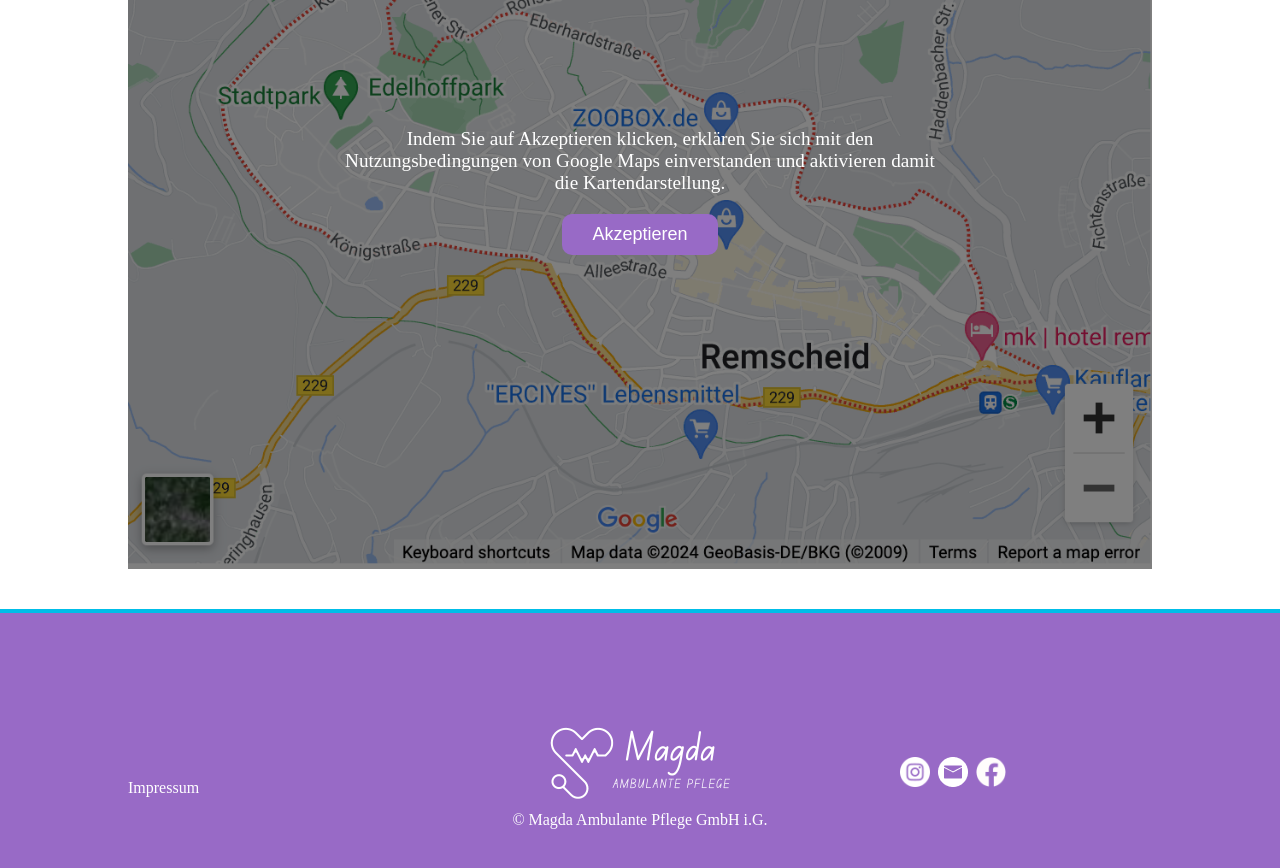
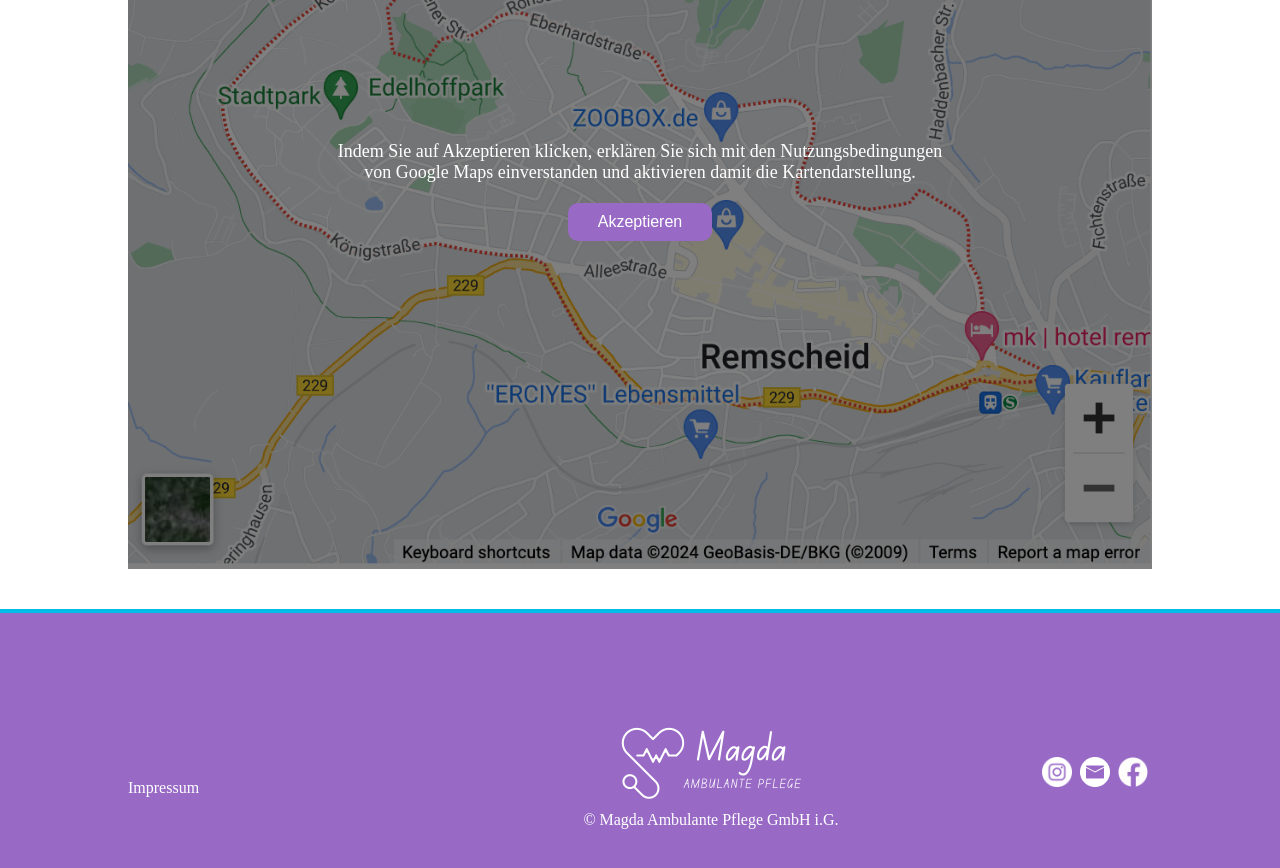
Before and after one commit to NikolaVujovic1988/Magda-Pflegedienst, an Angular app: page / in a window 1280 px wide. Shown: the part 3640-4508 px from the top of the page. Built offline with nearby package versions, Linux system fonts and the light colour scheme.

Commit message:
version 4.1

```diff
--- a/src/app/footer/footer.component.scss
+++ b/src/app/footer/footer.component.scss
@@ -105,7 +105,6 @@
 
     .footer-icons {
         display: flex;
-        width: 25%;
 
 
         .icons {
--- a/src/app/googlemaps/googlemaps.component.scss
+++ b/src/app/googlemaps/googlemaps.component.scss
@@ -24,7 +24,7 @@
 
         p {
             margin: 20px 20%;
-            font-size: larger;
+            font-size: large;
         }
 
         a {
@@ -41,7 +41,7 @@
             padding: 10px 30px;
             border: none;
             border-radius: 10px;
-            font-size: large;
+            font-size: medium;
             font-weight: 300;
             cursor: pointer;
             background-color: rgb(152, 106, 198);;
--- a/src/app/kontakt/kontakt.component.ts
+++ b/src/app/kontakt/kontakt.component.ts
@@ -91,7 +91,7 @@
     this.sendingMessage = true;
 
     try {
-      await this.http.post('https://ambulantpflegedienst-magda.de//send_mail.php', formData, { responseType: 'text' }).toPromise();
+      await this.http.post('https://ambulante-pflegedienst-magda.de//send_mail.php', formData, { responseType: 'text' }).toPromise();
 
       this.showSuccessBanner();
       this.sendingMessage = false;
```
